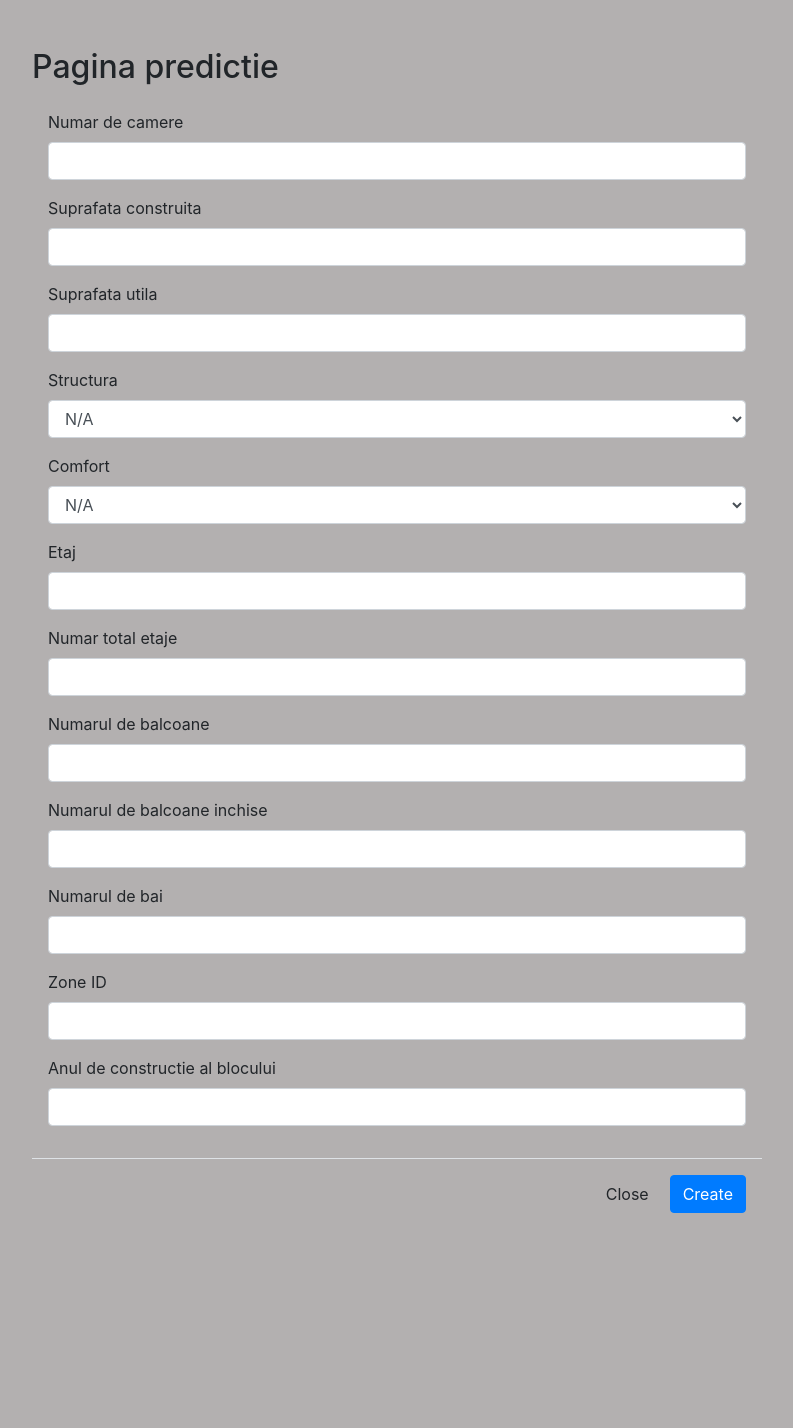
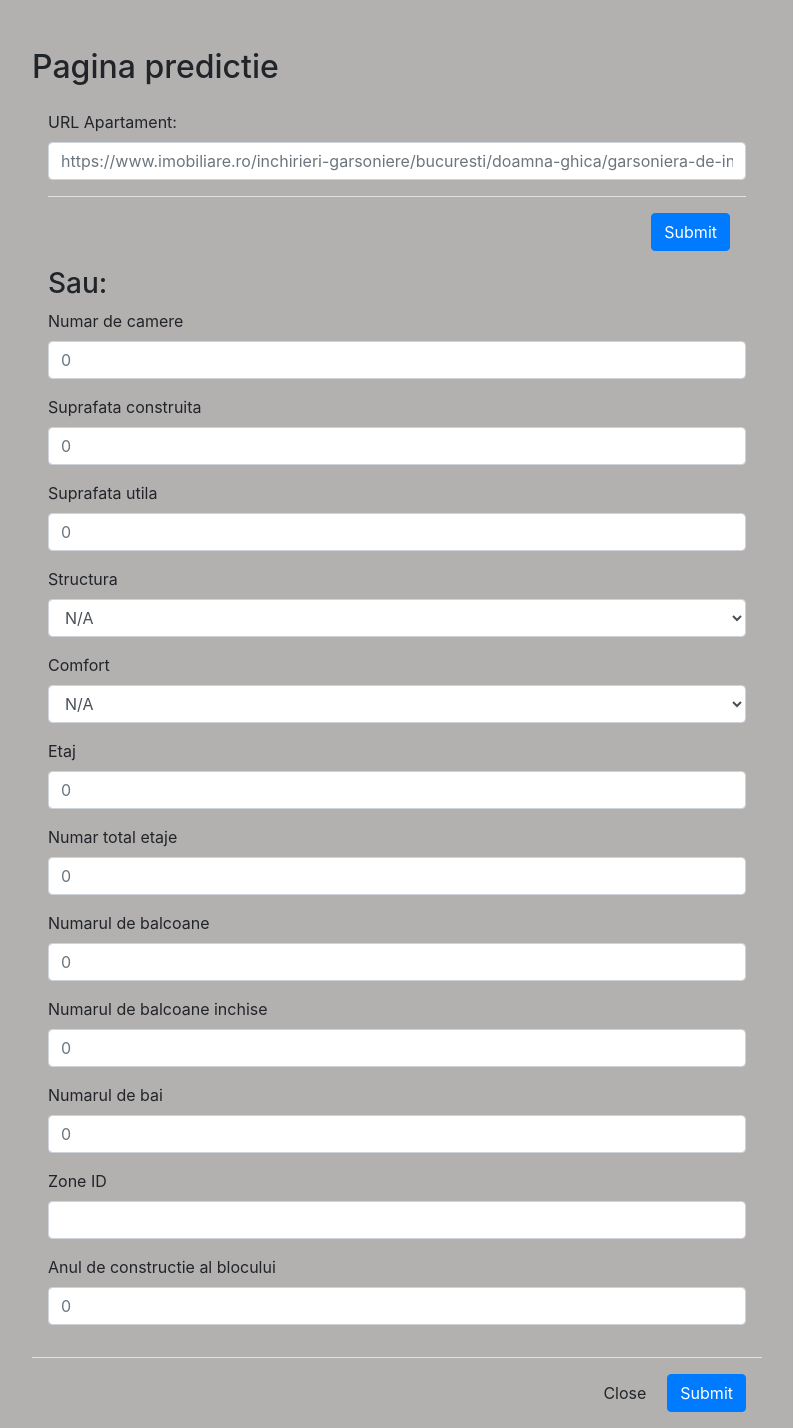
Before and after one commit to pohribeduard/real-estate-rental-estimator, a Flask app: template web/templates/layout.html in a window 1280 px wide. Shown: the whole page, without its empty margins (243-1036 px from the left). Before the commit the page ends 1213 px from the top, so only its background shows below. Run offline with Flask 2, Linux system fonts and the light colour scheme; the template is opened without the code that fills it, so the values that code supplies are empty; parts of the project's set-up code (start-up, migrations or seed data) failed here and were passed over; some libraries are stand-ins or nearby versions.

Commit message:
Am adaugat predict from url

```diff
--- a/web/flask_app.py
+++ b/web/flask_app.py
@@ -1,3 +1,7 @@
+import threading
+import time
+from threading import Thread
+
 from flask import Flask, request, jsonify, render_template, redirect
 import joblib
 import traceback
@@ -5,6 +9,7 @@ import pandas as pd
 
 from conf.settings import FLASK_PORT
 from src.models.residences import Residences
+from web.crawl_item import crawl_item
 
 app = Flask(__name__)
 app.debug = True
@@ -41,11 +46,18 @@ def predict():
 
     if request.method == 'POST':
 
-        json_ = {}
+        if request.form.get('url_to_crawl'):
+            # item = Thread(target=crawl_item, args=[request.form.get('url_to_crawl')]).start()
+            item = crawl_item(request.form.get('url_to_crawl'))
+            # time.sleep(3)
+            print(item)
+            json_ = item
+        else:
+            json_ = {}
 
-        for key, val in request.form.items(multi=False):
-            if val:
-                json_[key] = float(val)
+            for key, val in request.form.items(multi=False):
+                if val:
+                    json_[key] = float(val)
 
         json_= [json_]
 
@@ -65,6 +77,8 @@ def predict():
     else:
         return render_template("layout.html", zones=zones)
 
+def flaskThread():
+    app.run()
 
 if __name__ == '__main__':
     port = FLASK_PORT
@@ -74,7 +88,9 @@ if __name__ == '__main__':
     rnd_columns = joblib.load('rnd_columns.pkl')
 
     print ('Model columns loaded')
-    app.run(port=port, debug=True)
+
+    threading.Thread(target=app.run(port=port)).start()
+    # app.run(port=port, debug=False, use_reloader=False)
 
 
 """
--- a/web/templates/layout.html
+++ b/web/templates/layout.html
@@ -48,16 +48,24 @@
             <form class="" action="/predict" method="post">
                 <div class="modal-body">
                     <div class="form-group">
+                        <label>URL Apartament:</label>
+                        <input type="text" name="url_to_crawl" class="form-control" placeholder="https://www.imobiliare.ro/inchirieri-garsoniere/bucuresti/doamna-ghica/garsoniera-de-inchiriat-XV04000N9">
+                    </div>
+                    <div class="modal-footer">
+                        <button type="submit" class="btn btn-primary">Submit</button>
+                    </div>
+                    <h3>Sau:</h3>
+                    <div class="form-group">
                         <label>Numar de camere</label>
-                        <input type="number" name="rooms" class="form-control">
+                        <input type="number" name="rooms" class="form-control" placeholder="0">
                     </div>
                     <div class="form-group">
                         <label>Suprafata construita</label>
-                        <input type="number" name="built_area" class="form-control">
+                        <input type="number" name="built_area" class="form-control" placeholder="0">
                     </div>
                     <div class="form-group">
                         <label>Suprafata utila</label>
-                        <input type="number" name="livable_area" class="form-control">
+                        <input type="number" name="livable_area" class="form-control" placeholder="0">
                     </div>
                     <div class="form-group">
                         <label>Structura</label>
@@ -81,23 +89,23 @@
                     </div>
                     <div class="form-group">
                         <label>Etaj</label>
-                        <input type="number" name="floor" class="form-control">
+                        <input type="number" name="floor" class="form-control" placeholder="0">
                     </div>
                     <div class="form-group">
                         <label>Numar total etaje</label>
-                        <input type="number" name="floors" class="form-control">
+                        <input type="number" name="floors" class="form-control" placeholder="0">
                     </div>
                     <div class="form-group">
                         <label>Numarul de balcoane</label>
-                        <input type="number" name="balconies" class="form-control">
+                        <input type="number" name="balconies" class="form-control" placeholder="0">
                     </div>
                     <div class="form-group">
                         <label>Numarul de balcoane inchise</label>
-                        <input type="number" name="balconies_closed" class="form-control">
+                        <input type="number" name="balconies_closed" class="form-control" placeholder="0">
                     </div>
                     <div class="form-group">
                         <label>Numarul de bai</label>
-                        <input type="number" name="bathrooms" class="form-control">
+                        <input type="number" name="bathrooms" class="form-control" placeholder="0">
                     </div>
 
                     {% if zones %}
@@ -128,13 +136,13 @@
                     {% endif %}
                     <div class="form-group">
                         <label>Anul de constructie al blocului</label>
-                        <input type="number" name="building_year" class="form-control">
+                        <input type="number" name="building_year" class="form-control" placeholder="0">
                     </div>
 
                 </div>
                 <div class="modal-footer">
                     <button type="button" class="btn btn-default pull-left" data-dismiss="modal">Close</button>
-                    <button type="submit" class="btn btn-primary">Create</button>
+                    <button type="submit" class="btn btn-primary">Submit</button>
                 </div>
             </form>
         </div>
```
Also changed, not shown: web/crawl_item.py (+19 -6 lines).
